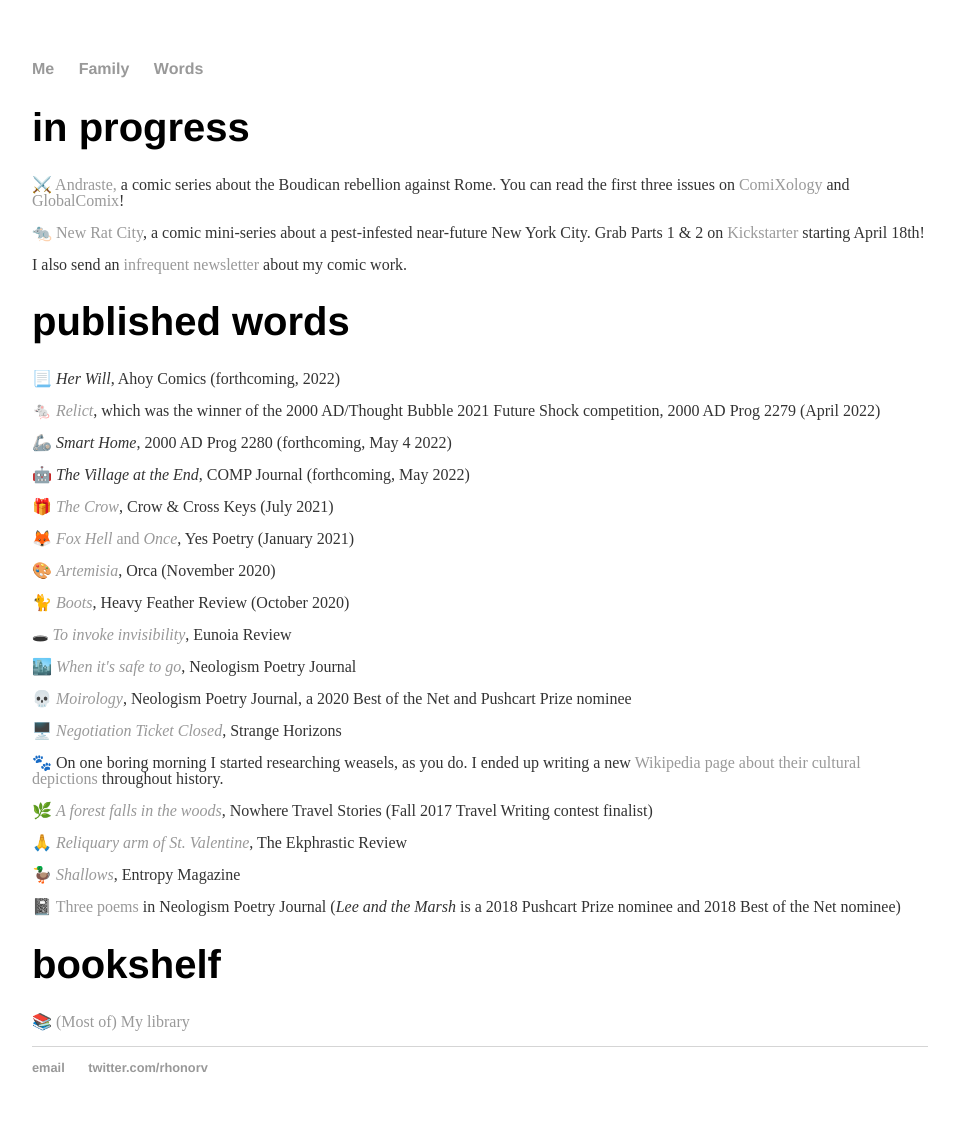
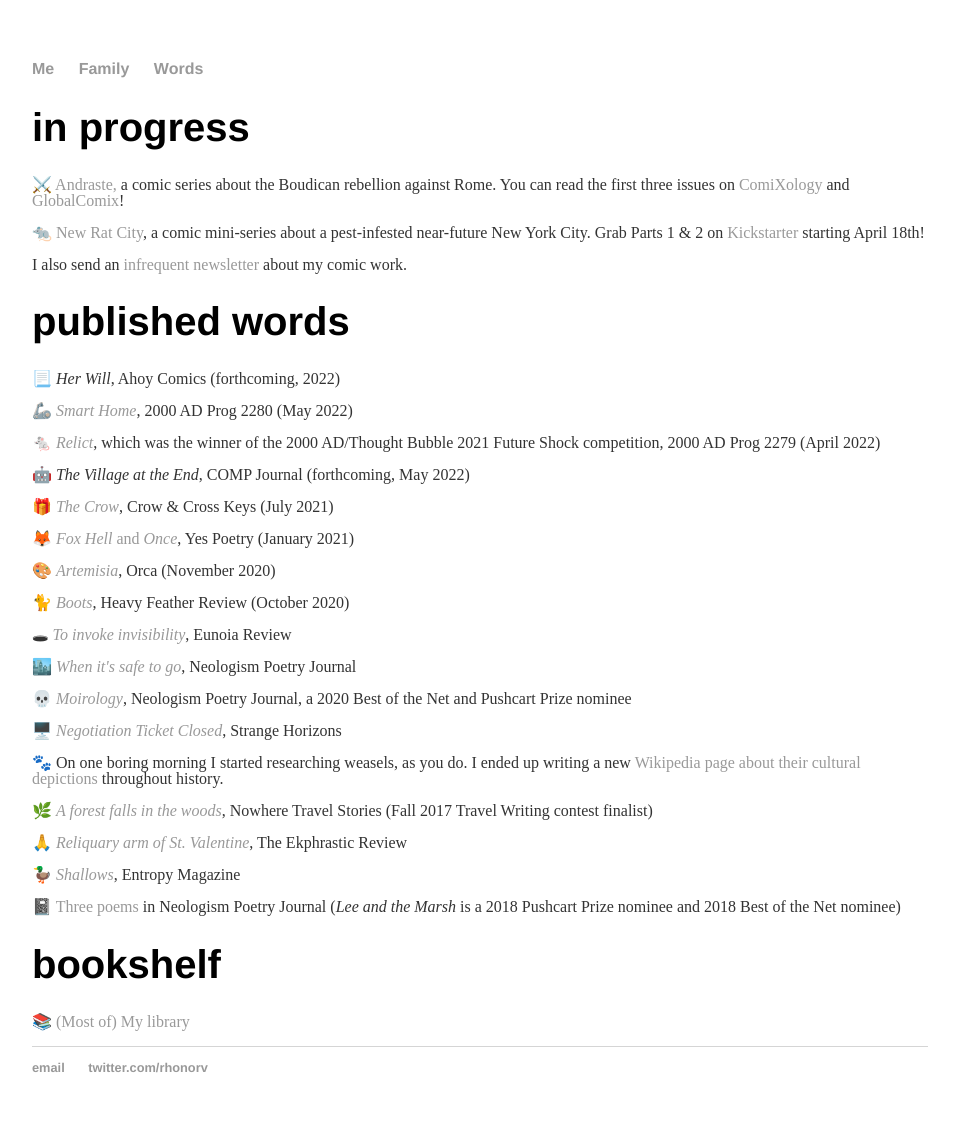
Before and after one commit to rhonorv/rhonorv.github.io, a Jekyll site: the page words/index.html, which Jekyll copies as it is, in a window 1280 px wide. Shown: the whole page, without its empty margins (160-1114 px from the left). Built offline with Jekyll 4.4.1, drawn with Linux system fonts in a browser that asks for light colours.

Commit message:
Update index.html

```diff
--- a/words/index.html
+++ b/words/index.html
@@ -33,9 +33,9 @@
 	<h1>published words</h1>
 		<p><span aria-hidden="true">📃 </span><em>Her Will</em>, Ahoy Comics (forthcoming, 2022)</p>
 
-		<p><span aria-hidden="true">🐁 </span><a href="https://shop.2000ad.com/catalogue/PRG2279P"><em>Relict</a></em>, which was the winner of the 2000 AD/Thought Bubble 2021 Future Shock competition, 2000 AD Prog 2279 (April 2022)</p>
+		<p><span aria-hidden="true">🦾 </span><em><a href="https://shop.2000ad.com/catalogue/PRG2280D">Smart Home</a></em>, 2000 AD Prog 2280 (May 2022)</p>
 
-		<p><span aria-hidden="true">🦾 </span><em>Smart Home</a></em>, 2000 AD Prog 2280 (forthcoming, May 4 2022)</p>
+		<p><span aria-hidden="true">🐁 </span><a href="https://shop.2000ad.com/catalogue/PRG2279D"><em>Relict</a></em>, which was the winner of the 2000 AD/Thought Bubble 2021 Future Shock competition, 2000 AD Prog 2279 (April 2022)</p>
 
 		<p><span aria-hidden="true">🤖 </span><em>The Village at the End</em>, COMP Journal (forthcoming, May 2022)</p>
 
```
